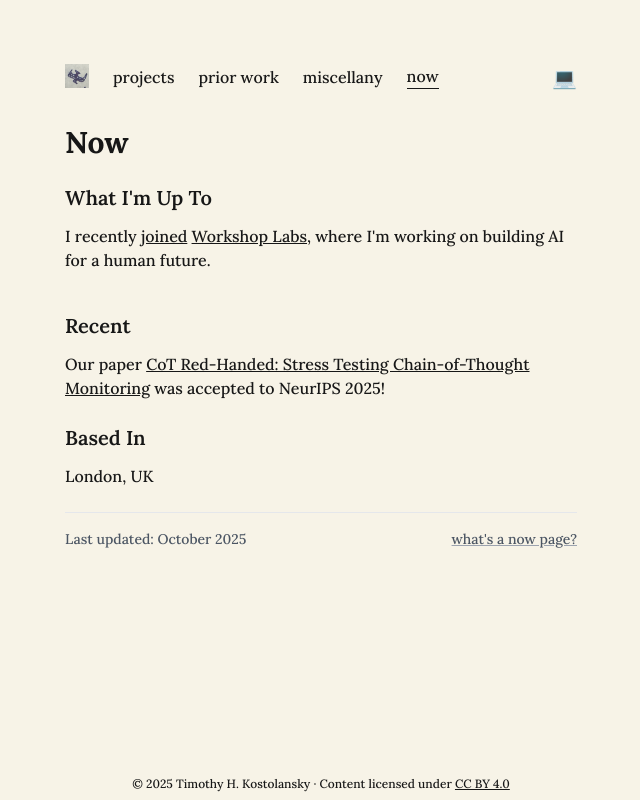
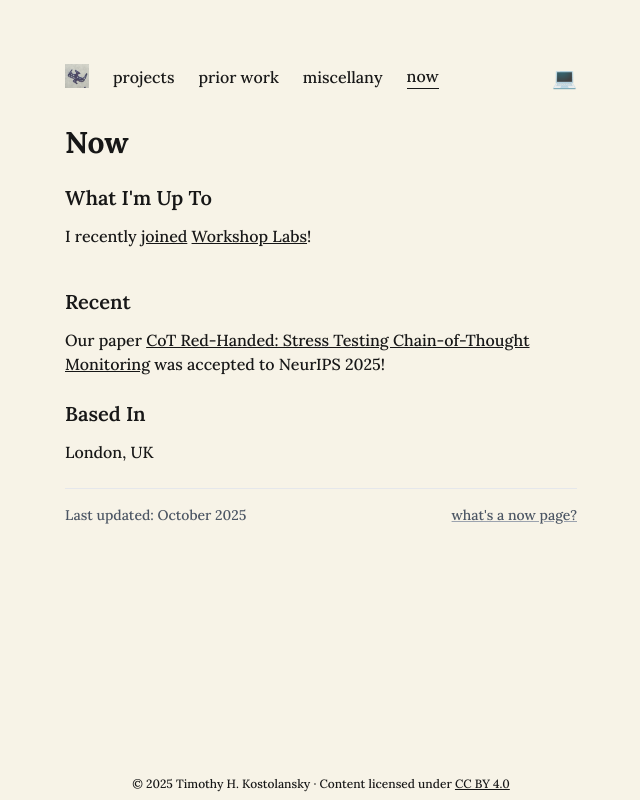
Before and after one commit to tim0120/tim0120.github.io, a Next.js app: page /now in a window 1280 px wide. Shown: the whole page, without its empty margins (319-959 px from the left). Built offline with nearby package versions, Linux system fonts and the light colour scheme.

Commit message:
Update now page

```diff
--- a/src/app/now/page.tsx
+++ b/src/app/now/page.tsx
@@ -16,7 +16,7 @@ export default function NowPage() {
             {' '}<a href="https://workshoplabs.ai" className="underline hover:underline">
               Workshop Labs
             </a>
-            , where I&apos;m working on building AI for a human future.
+            !
           </p>
           <TweetEmbed tweetId="1978988644795855063" />
         </section>
```
